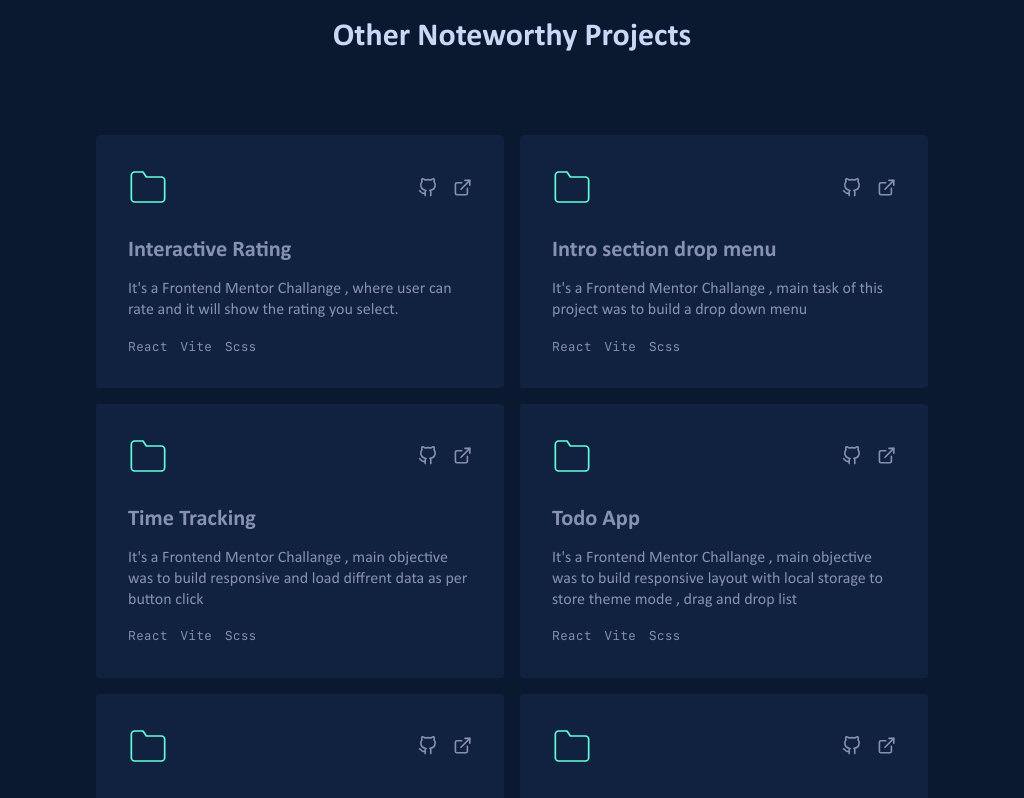
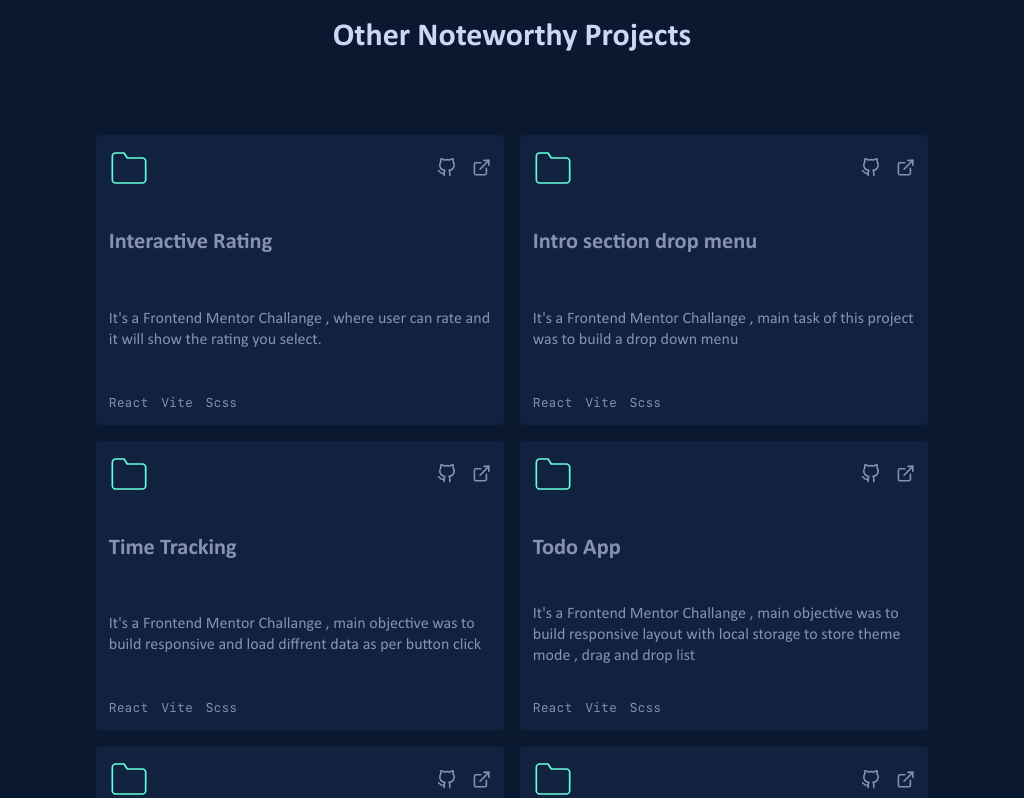
Before and after one commit to AryanTy20/my-portfolio, a React (Vite) app: page / in a window 1024 px wide. Shown: the part 3760-4558 px from the top of the page. Built offline with nearby package versions, Linux system fonts and the light colour scheme.

Commit message:
style: cards info refactor

```diff
--- a/src/components/Works/style.scss
+++ b/src/components/Works/style.scss
@@ -51,7 +51,6 @@
         padding: 2em;
         display: flex;
         flex-direction: column;
-        justify-content: space-between;
         user-select: none;
         transition: transform ease var(--transtion-time);
 
@@ -80,6 +79,10 @@
           }
         }
         .info {
+          min-height: 10em;
+          display: flex;
+          flex-direction: column;
+          justify-content: space-between;
           margin-top: 2em;
 
           h3 {
@@ -226,10 +229,11 @@
     }
 
     .other-projects {
+      .item {
+        padding: 0.8em !important;
+      }
       .info {
-        h3 {
-          margin: 0 !important;
-        }
+        min-height: 12em !important;
       }
     }
   }
```
